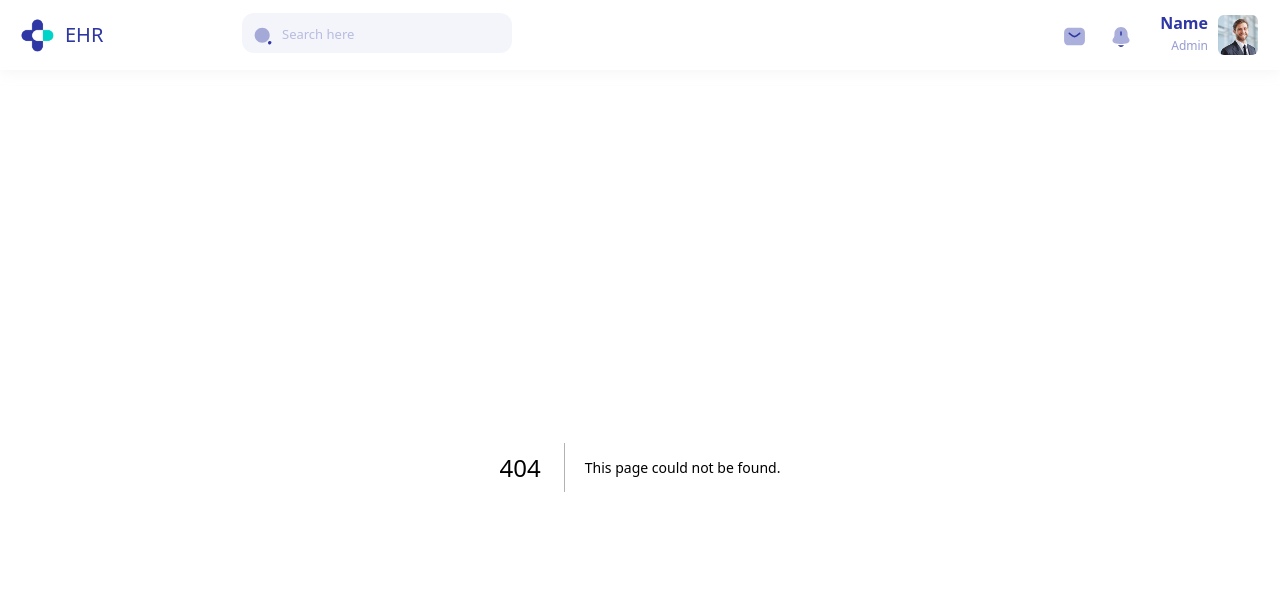
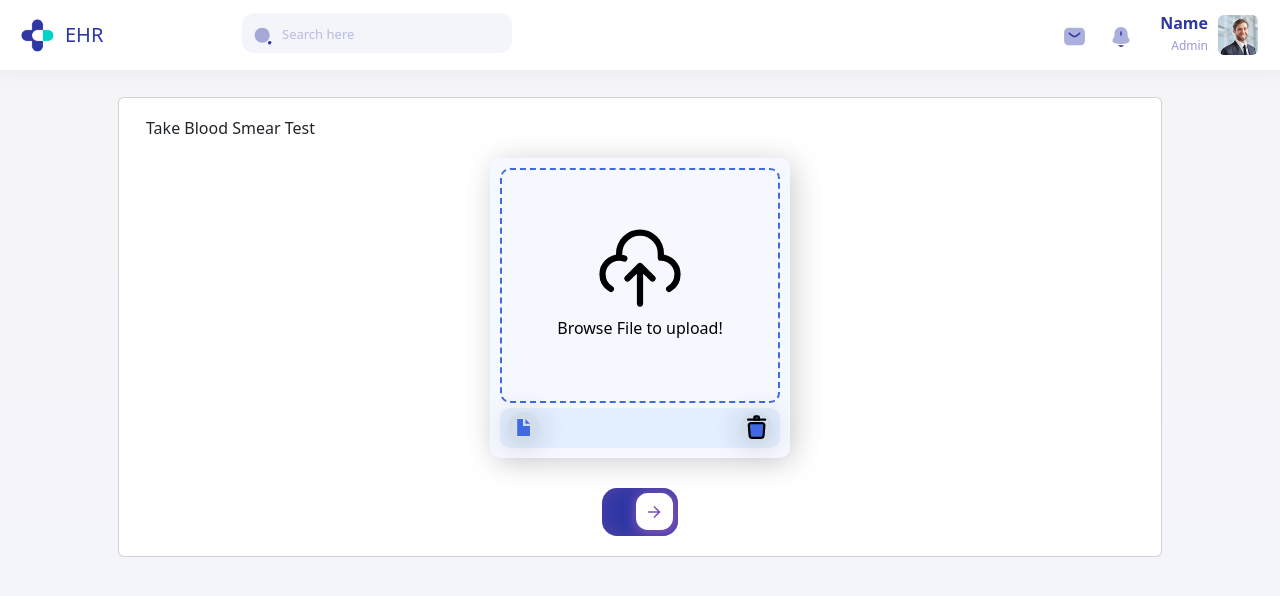
Before and after one commit to devbrian0214/Electronic-Health-Record-System, a Next.js app: page /image in a window 1280 px wide. Before the commit this address had no page. Shown: the top 596 px of the page. Built offline with nearby package versions, Linux system fonts and the light colour scheme.

Commit message:
Upload Image page created, Submit button fixed.

```diff
--- a/src/app/complain/page.jsx
+++ b/src/app/complain/page.jsx
@@ -846,7 +846,7 @@ const page = () => {
           <div className='col-md-12'>
             <button
               type='submit'
-              className='btn btn-primary btn-rounded center'
+              className='btn btn-primary btn-rounded center myButton'
             >
               Submit
             </button>
--- /dev/null
+++ b/src/app/components/forms/UploadIamge.jsx
@@ -0,0 +1,112 @@
+"use client";
+
+
+import Image from "next/image";
+import { useState } from "react";
+
+const UploadImage = () => {
+
+
+  return (
+    <div className='payment-container'>
+      <div className='file-container '>
+        <div className='file-header'>
+          <svg
+            viewBox='0 0 24 24'
+            fill='none'
+            xmlns='http://www.w3.org/2000/svg'
+          >
+            <g id='SVGRepo_bgCarrier' strokeWidth={0} />
+            <g
+              id='SVGRepo_tracerCarrier'
+              strokeLinecap='round'
+              strokeLinejoin='round'
+            />
+            <g id='SVGRepo_iconCarrier'>
+              <path
+                d='M7 10V9C7 6.23858 9.23858 4 12 4C14.7614 4 17 6.23858 17 9V10C19.2091 10 21 11.7909 21 14C21 15.4806 20.1956 16.8084 19 17.5M7 10C4.79086 10 3 11.7909 3 14C3 15.4806 3.8044 16.8084 5 17.5M7 10C7.43285 10 7.84965 10.0688 8.24006 10.1959M12 12V21M12 12L15 15M12 12L9 15'
+                stroke='#000000'
+                strokeWidth='1.5'
+                strokeLinecap='round'
+                strokeLinejoin='round'
+              />{" "}
+            </g>
+          </svg>{" "}
+          <p>Browse File to upload!</p>
+        </div>
+        <label htmlFor='file' className='file-footer'>
+          <svg
+            fill='#000000'
+            viewBox='0 0 32 32'
+            xmlns='http://www.w3.org/2000/svg'
+          >
+            <g id='SVGRepo_bgCarrier' strokeWidth={0} />
+            <g
+              id='SVGRepo_tracerCarrier'
+              strokeLinecap='round'
+              strokeLinejoin='round'
+            />
+            <g id='SVGRepo_iconCarrier'>
+              <path d='M15.331 6H8.5v20h15V14.154h-8.169z' />
+              <path d='M18.153 6h-.009v5.342H23.5v-.002z' />
+            </g>
+          </svg>
+          <p></p>
+          <svg
+            viewBox='0 0 24 24'
+            fill='none'
+            xmlns='http://www.w3.org/2000/svg'
+          >
+            <g id='SVGRepo_bgCarrier' strokeWidth={0} />
+            <g
+              id='SVGRepo_tracerCarrier'
+              strokeLinecap='round'
+              strokeLinejoin='round'
+            />
+            <g id='SVGRepo_iconCarrier'>
+              {" "}
+              <path
+                d='M5.16565 10.1534C5.07629 8.99181 5.99473 8 7.15975 8H16.8402C18.0053 8 18.9237 8.9918 18.8344 10.1534L18.142 19.1534C18.0619 20.1954 17.193 21 16.1479 21H7.85206C6.80699 21 5.93811 20.1954 5.85795 19.1534L5.16565 10.1534Z'
+                stroke='#000000'
+                strokeWidth={2}
+              />{" "}
+              <path
+                d='M19.5 5H4.5'
+                stroke='#000000'
+                strokeWidth={2}
+                strokeLinecap='round'
+              />{" "}
+              <path
+                d='M10 3C10 2.44772 10.4477 2 11 2H13C13.5523 2 14 2.44772 14 3V5H10V3Z'
+                stroke='#000000'
+                strokeWidth={2}
+              />{" "}
+            </g>
+          </svg>
+        </label>
+        <input id='file' type='file'  />
+      </div>
+
+      <button
+        className='cssbuttons-io-button' >
+
+        <div className='icon'>
+          <svg
+            xmlns='http://www.w3.org/2000/svg'
+            viewBox='0 0 24 24'
+            width='24'
+            height='24'
+          >
+            <path fill='none' d='M0 0h24v24H0z'></path>
+            <path
+              fill='currentColor'
+              d='M16.172 11l-5.364-5.364 1.414-1.414L20 12l-7.778 7.778-1.414-1.414L16.172 13H4v-2z'
+            ></path>
+          </svg>
+        </div>
+      </button>
+    </div>
+  );
+};
+
+export default UploadImage;
--- a/src/app/globals.css
+++ b/src/app/globals.css
@@ -4286,3 +4286,11 @@ form .btn-secondary {
 .form-control select{
   color:#212529ab
 }
+
+.myButton{
+  margin-left: 750px;
+}
+
+.myVitalButton{
+  margin-left: 901px;
+}
--- /dev/null
+++ b/src/app/image/page.js
@@ -0,0 +1,20 @@
+import FeatherIcon from "feather-icons-react/build/FeatherIcon";
+import "bootstrap/dist/css/bootstrap.css";
+import Link from "next/link";
+import UploadImage from "@app/components/forms/UploadIamge";
+
+const page = () => {
+  return (
+    <main className='content'>
+
+      <div className='row'>
+        <div className='card '>
+          <h1 className='card-header '>Take Blood Smear Test</h1>
+          <UploadImage />
+        </div>
+      </div>
+    </main>
+  );
+};
+
+export default page;
```
Also changed, not shown: src/app/components/forms/CreateProfileForm.jsx (+10 -0 lines), src/app/vitals/page.js (+12 -10 lines).
